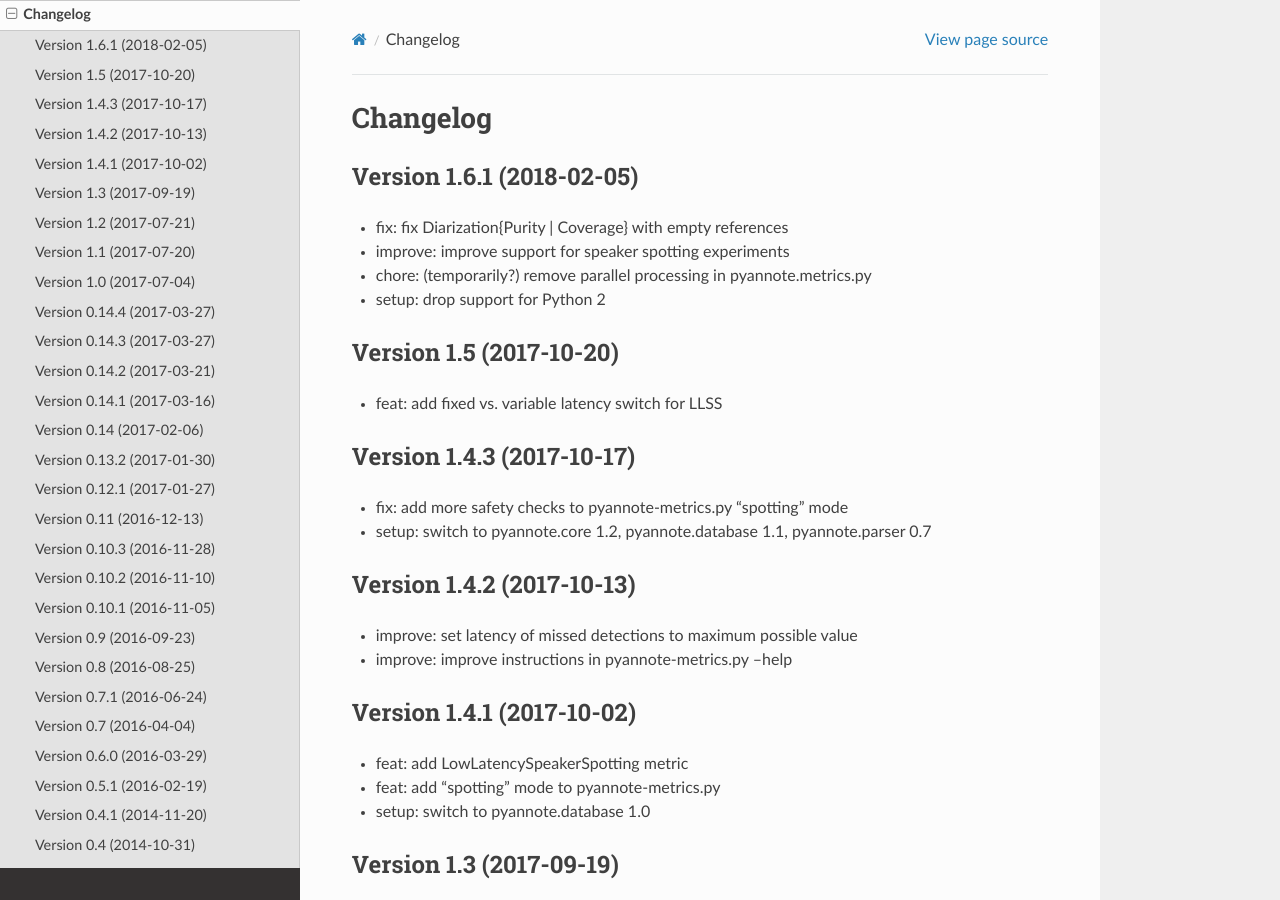
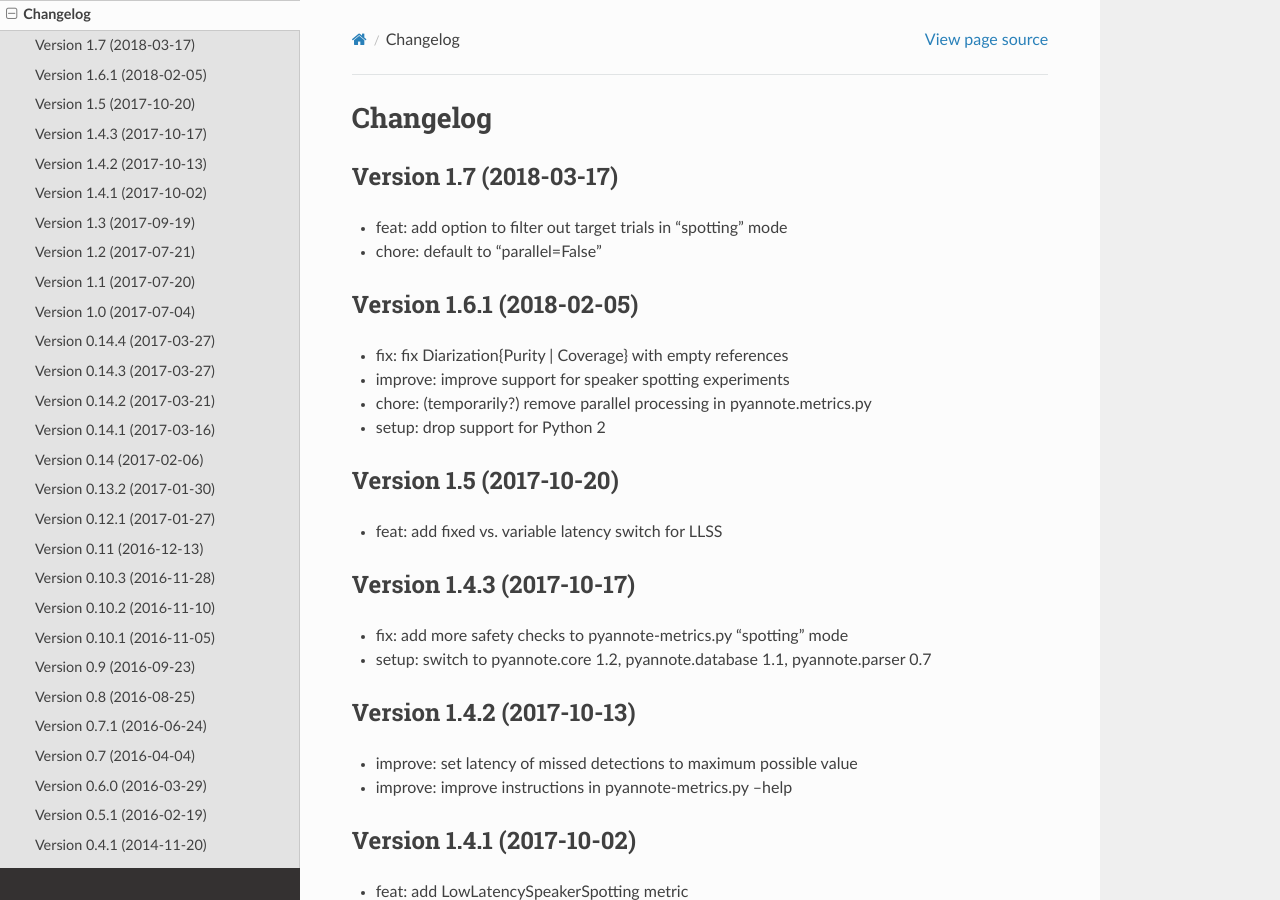
Before and after one commit to pyannote/pyannote-metrics, a Sphinx documentation site: the page built from docs/source/changelog.rst, in a window 1280 px wide and 900 px high. Built offline with Sphinx 7.4.7 and the Read the Docs theme 2.0.0, drawn with Linux system fonts in a browser that asks for light colours.

Commit message:
doc: update changelog

```diff
--- a/docs/source/changelog.rst
+++ b/docs/source/changelog.rst
@@ -1,6 +1,12 @@
 #########
 Changelog
 #########
+
+Version 1.7 (2018-03-17)
+~~~~~~~~~~~~~~~~~~~~~~~~
+
+- feat: add option to filter out target trials in "spotting" mode
+- chore: default to "parallel=False"
 
 Version 1.6.1 (2018-02-05)
 ~~~~~~~~~~~~~~~~~~~~~~~~~~
```
